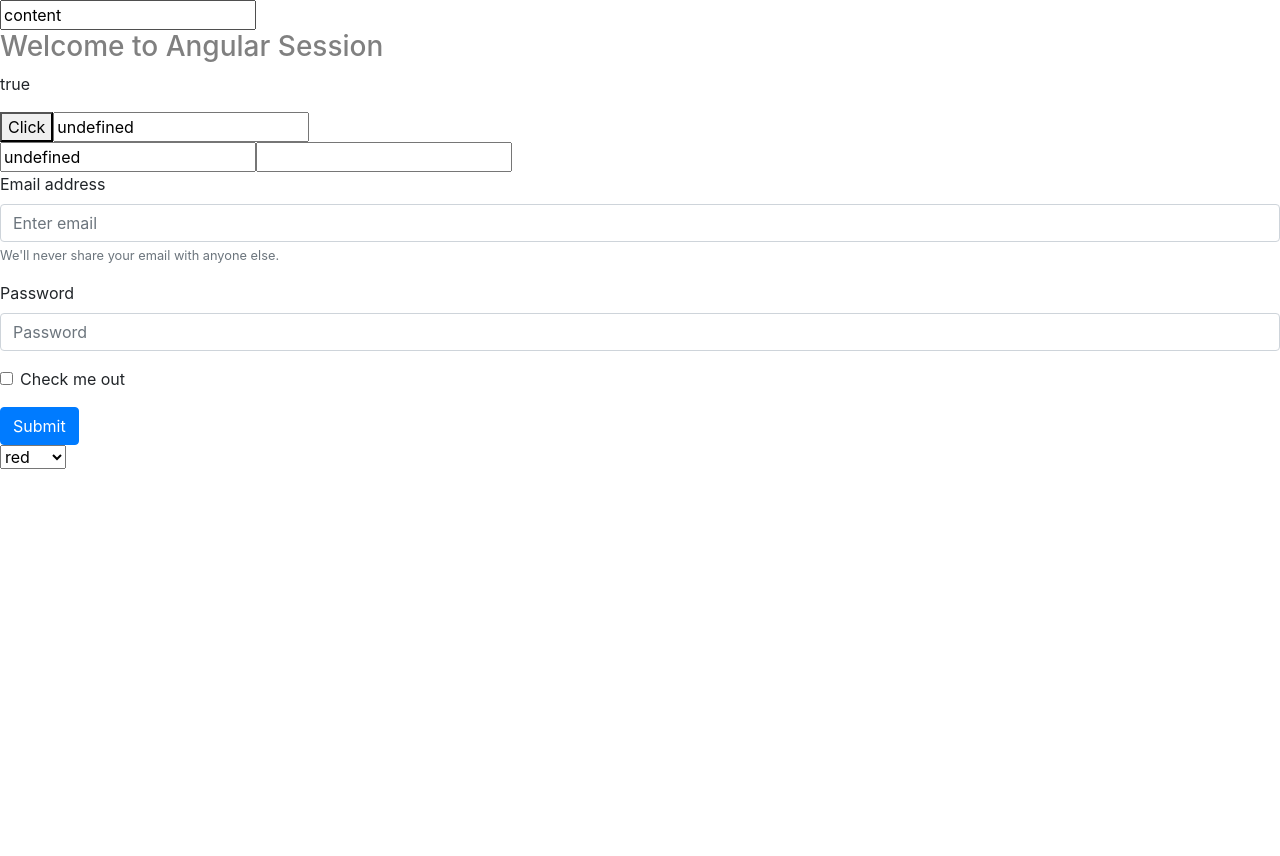
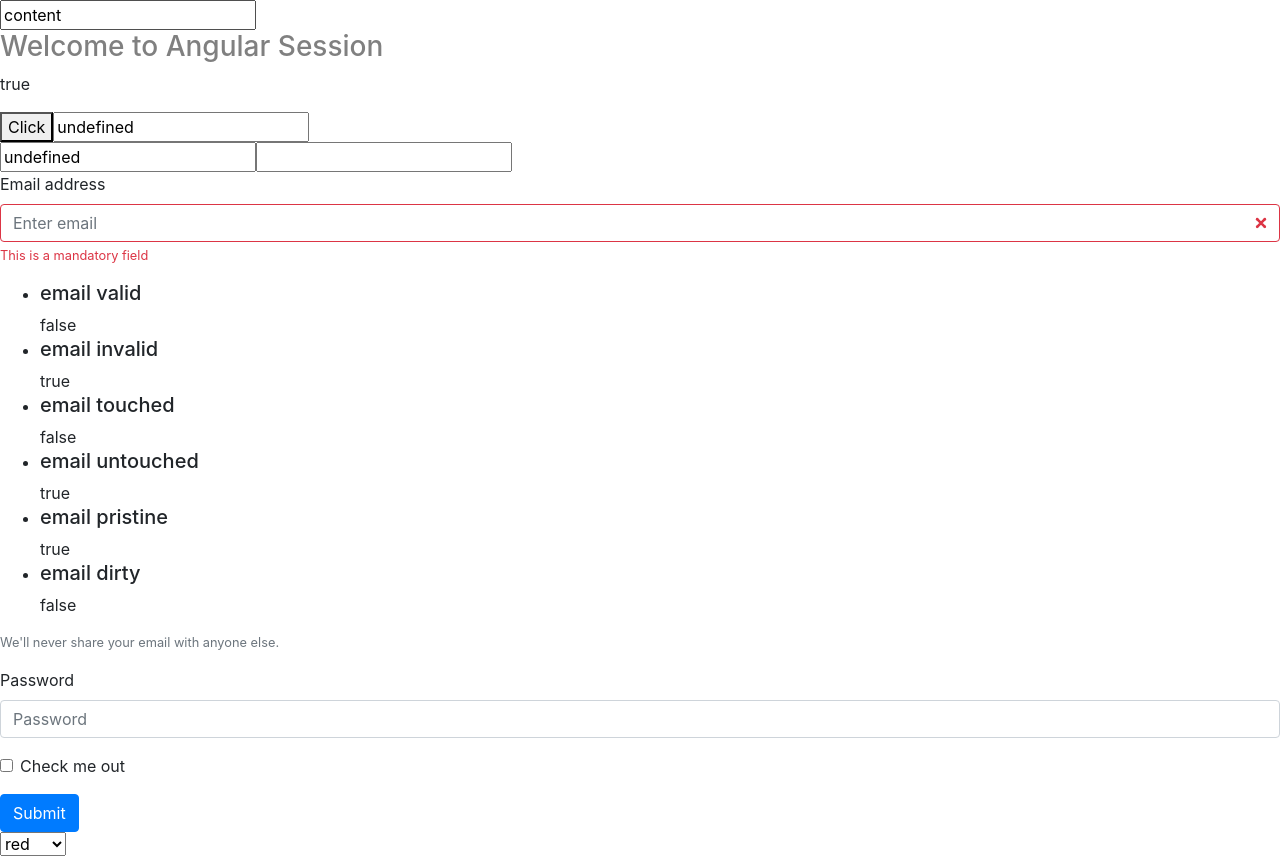
Before and after one commit to kpavankumaar/ngbatch12, an Angular app in the folder angular/basics/: page / in a window 1280 px wide. Before the commit the page ends 800 px from the top, so only its background shows below. Built offline with nearby package versions, Linux system fonts and the light colour scheme.

Commit message:
form validation

```diff
--- a/angular/basics/src/app/temlate-driven/temlate-driven.component.html
+++ b/angular/basics/src/app/temlate-driven/temlate-driven.component.html
@@ -4,10 +4,28 @@
     <input
       type="email"
       ngModel
+      required
+      email
       name="email"
       class="form-control"
       id="exampleInputEmail1"
+      [ngClass] = '{"is-invalid" : loginFormGroup.controls.email?.invalid}'
       aria-describedby="emailHelp" placeholder="Enter email">
+      <div class="invalid-feedback" >
+        <p *ngIf = "loginFormGroup.controls.email?.errors.required">This is a mandatory field</p>
+        <p *ngIf = "loginFormGroup.controls.email?.errors.email">Enter a valid email address</p>
+
+      </div>
+      <div>
+        <ul>
+          <li><h5>email valid </h5> <span>{{loginFormGroup.controls.email?.valid}}</span></li>
+          <li><h5>email invalid </h5> <span>{{loginFormGroup.controls.email?.invalid}}</span></li>
+          <li><h5>email touched </h5> <span>{{loginFormGroup.controls.email?.touched}}</span></li>
+          <li><h5>email untouched </h5> <span>{{loginFormGroup.controls.email?.untouched}}</span></li>
+          <li><h5>email pristine </h5> <span>{{loginFormGroup.controls.email?.pristine}}</span></li>
+          <li><h5>email dirty </h5> <span>{{loginFormGroup.controls.email?.dirty}}</span></li>
+        </ul>
+      </div>
     <small id="emailHelp" class="form-text text-muted">We'll never share your email with anyone else.</small>
   </div>
   <div class="form-group">
```
